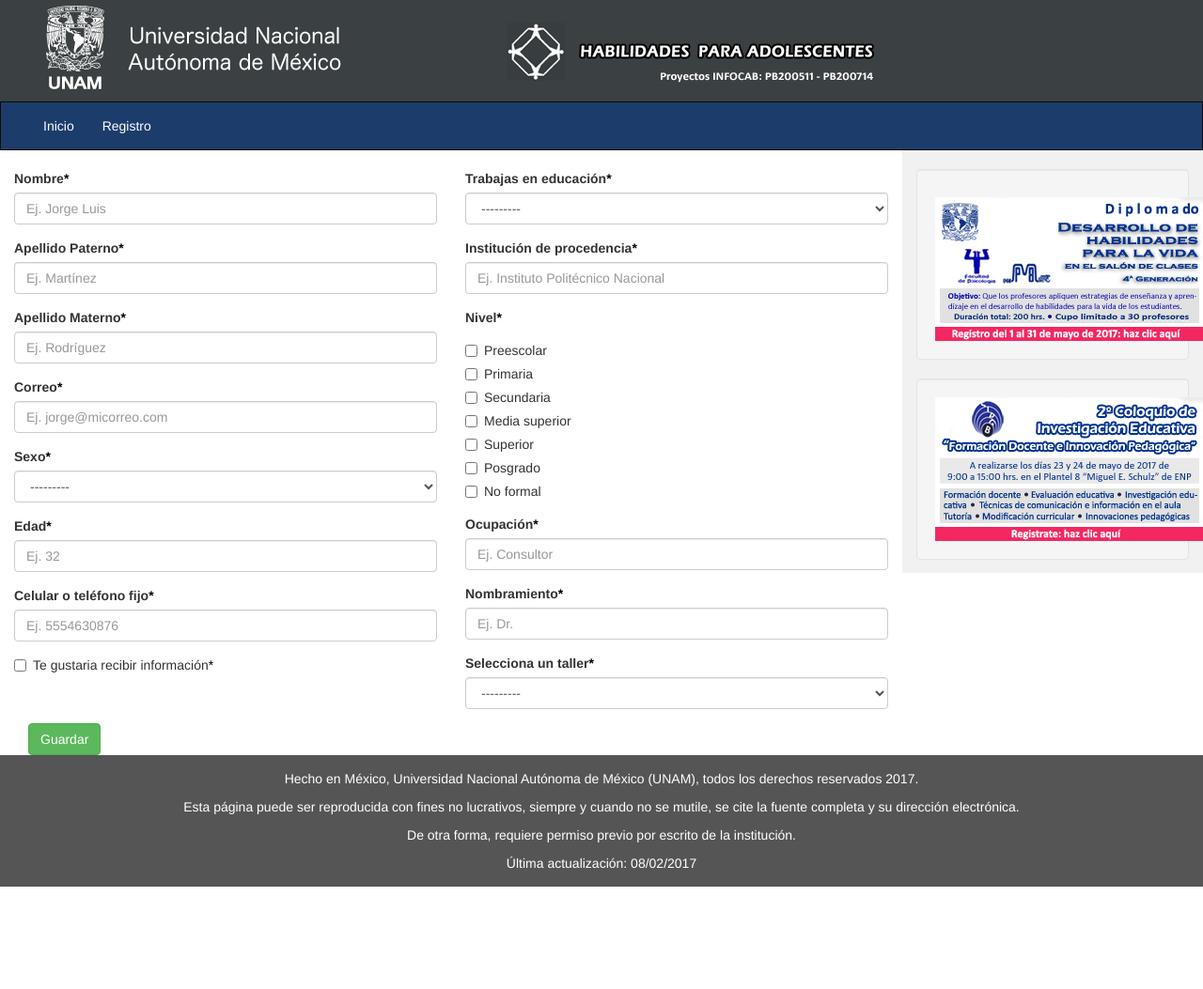
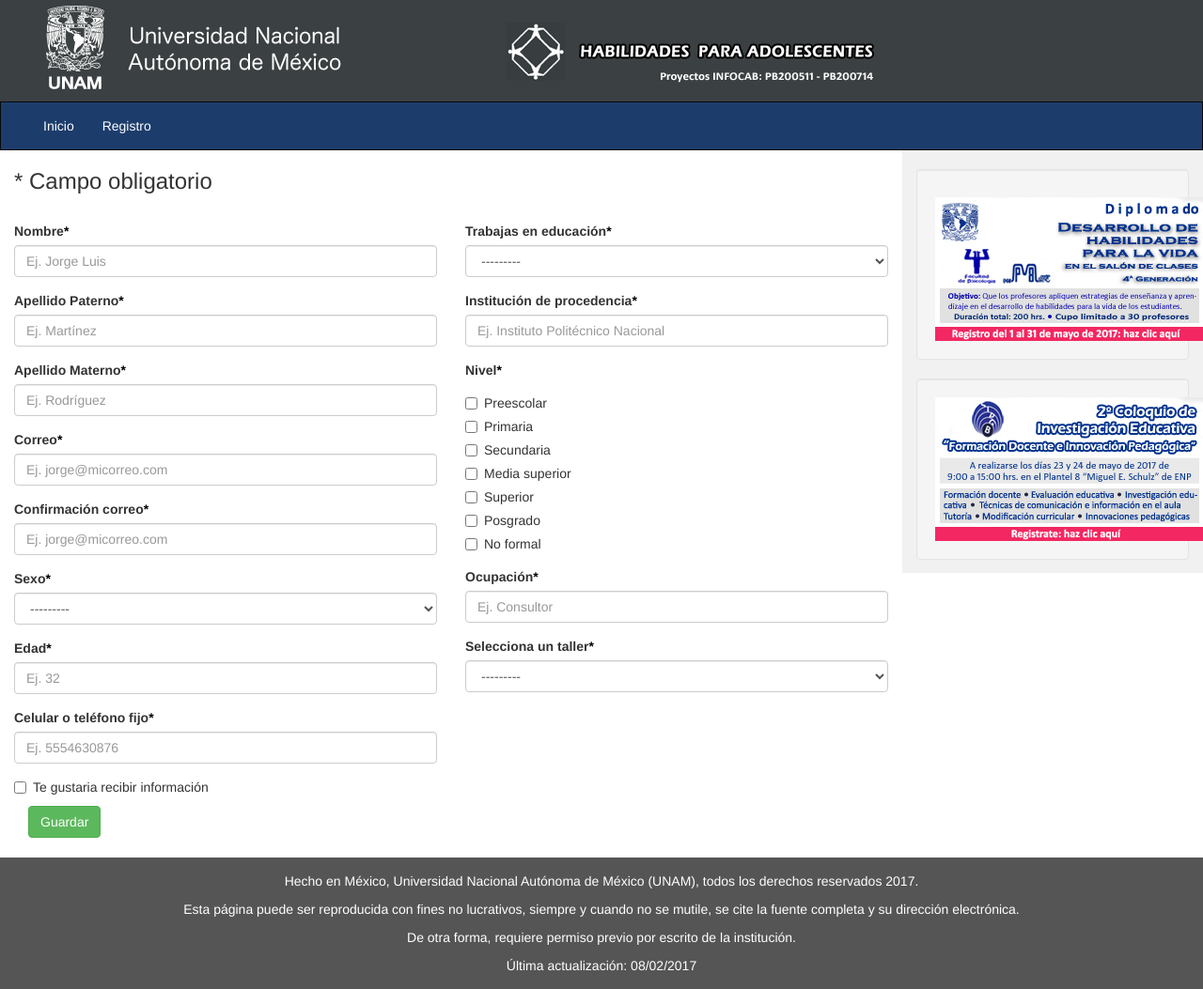
Before and after one commit to adriansolanorobles/coloquio, a Django app: a page that uses templates/asistentes/asistentes.html in a window 1280 px wide. Shown: the whole page at 94% size. Before the commit the page ends 944 px from the top, so only its background shows below. Run offline with Django 3.2, Linux system fonts and the light colour scheme; some libraries are stand-ins or nearby versions.

Commit message:
Arregle observaciones lilia alfaro

```diff
--- a/templates/asistentes/asistentes.html
+++ b/templates/asistentes/asistentes.html
@@ -1,5 +1,6 @@
 {% extends "base.html"%}
 {% block content%}
+<h3>* Campo obligatorio</h3>
 <br>
 <form action="{% url 'asistentes:asistentes_create'%}" method="POST">
     {% csrf_token %}
@@ -24,6 +25,10 @@
                  <label class="control-label">Correo</label>
                       {{form.correo}}
           </div>
+          <div class="form-group requi required">
+                 <label class="control-label">Confirmación correo</label>
+                      <input class="form-control" id="id_confirmacion_correo" name="confirmacion_correo" placeholder="Ej. jorge@micorreo.com" type="email" required="">
+          </div>
           <div class="form-group required">
                  <label class="control-label">Sexo</label>
                       {{form.sexo}}
@@ -37,7 +42,7 @@
                       {{form.celular}}
           </div>
 
-            <div class="form-group required checkbox">
+            <div class="form-group checkbox">
               <label class="control-label">{{form.te_gustaria_recibir_informacion}}Te gustaria recibir información</label>
             </div>
         </div>
@@ -79,10 +84,10 @@
                        <label class="control-label">Ocupación</label>
                             {{form.ocupacion}}
                 </div>
-                  <div class="form-group required no-trabaja">
+                  <!--div class="form-group required no-trabaja">
                        <label class="control-label">Nombramiento</label>
                             {{form.nombramiento}}
-                </div>
+                </div-->
                     <div class="form-group required">
                        <label class="control-label">Selecciona un taller</label>
                             {{form.taller}}
@@ -96,10 +101,12 @@
     <div class="form-group">
 
 		<input class="btn btn-success pull-left" type="submit" name="submit" value="Guardar">
-	</div>
+	 <br><br>
   </div>
+  </div>
+
 </form>
-<br>
+
 {% endblock%}
 
 {%block js%}
```
